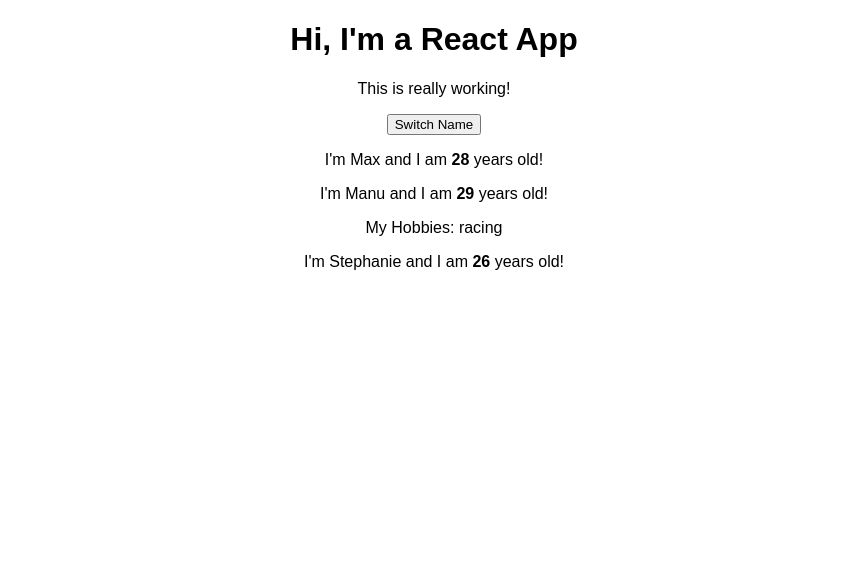
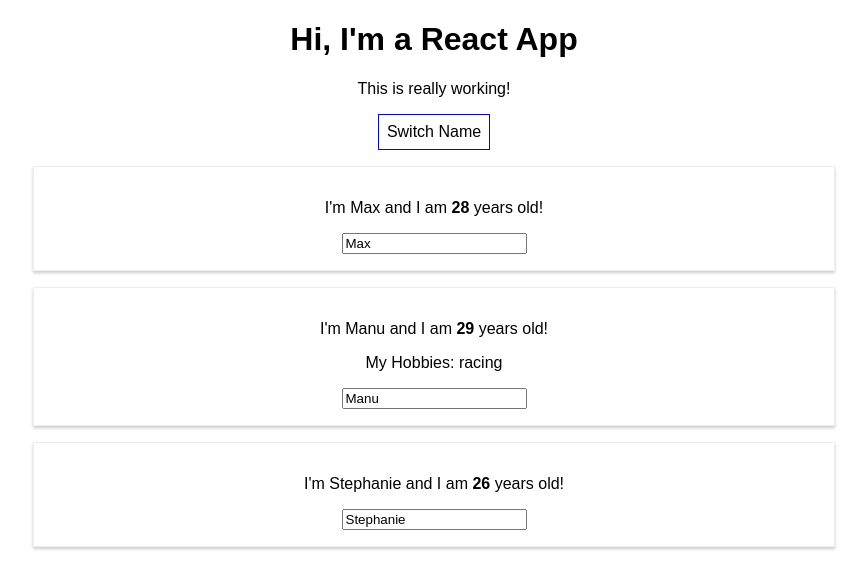
Before and after one commit to travisoverby/react-complete-guide-udemy-introduction, a React (Create React App) app: page / in a window 1280 px wide. Shown: the top 588 px of the page, without its empty margins (206-1073 px from the left). Built offline with nearby package versions, Linux system fonts and the light colour scheme.

Commit message:
Add styling; finish 'base features and syntax' section of tutorial

```diff
--- a/src/App.js
+++ b/src/App.js
@@ -24,12 +24,33 @@
     });
   };
 
+  nameChangedHandler = (event) => {
+      this.setState({
+          persons: [
+            { name: 'Max', age: 28 },
+            { name: event.target.value, age: 29 },
+            { name: 'Stephanie', age: 26 }
+          ]
+      });
+  };
+
   render() {
+    const style = {
+        backgroundColor: 'white',
+        font: 'inherit',
+        border: '1px solid blue',
+        padding: '8px',
+        cursor: 'pointer'
+    };
+
     return (
       <div className="App">
         <h1>Hi, I'm a React App</h1>
         <p>This is really working!</p>
-        <button onClick={() => this.switchNameHandler('Geoffrey')}>Switch Name</button>
+        <button
+          style={style}
+          onClick={() => this.switchNameHandler('Geoffrey')}>Switch Name
+        </button>
         <Person
           name={this.state.persons[0].name}
           age={this.state.persons[0].age}
@@ -37,7 +58,8 @@
         <Person
           name={this.state.persons[1].name}
           age={this.state.persons[1].age}
-          click={this.switchNameHandler.bind(this, 'Geoff')}>
+          click={this.switchNameHandler.bind(this, 'Geoff')}
+          changed={this.nameChangedHandler}>
           My Hobbies: racing
         </Person>
         <Person
--- /dev/null
+++ b/src/Person/Person.css
@@ -0,0 +1,8 @@
+.Person {
+	width: 60%;
+	margin: 16px auto;
+	border: 1px solid #eee;
+	box-shadow: 0 2px 3px #ccc;
+	padding: 16px;
+	text-align: center;
+}
--- a/src/Person/Person.js
+++ b/src/Person/Person.js
@@ -1,4 +1,6 @@
 import React from 'react';
+
+import './Person.css';
 
 const person = (props) => {
 	const name = props.name;
@@ -6,11 +8,12 @@
 	const children = props.children;
 
 	return (
-		<div>
+		<div className="Person">
 			<p onClick={props.click}>I'm {name} and I am <b>{age}</b> years old!</p>
 			<p>{children}</p>
+			<input type="text" onChange={props.changed} value={name}/>
 		</div>
-		);
+	);
 };
 
 export default person;
```
